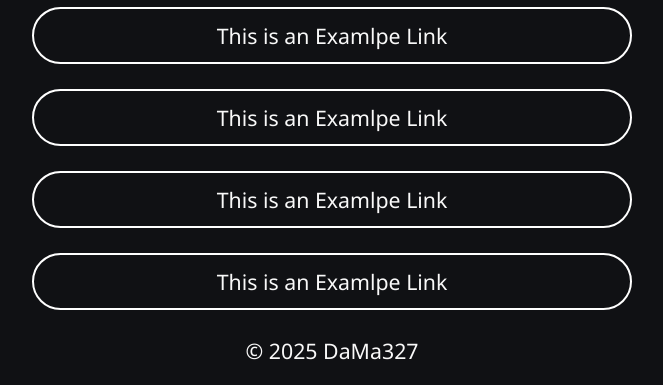
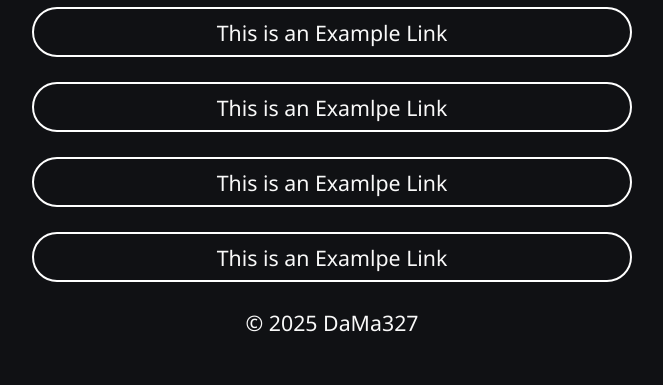
Before and after one commit to DanMaDev327/LinktreeClone, a plain HTML site: page index.html in a window 1280 px wide. Shown: the part 515-900 px from the top of the page, without its empty margins (308-971 px from the left). After the commit the page ends 872 px from the top, so only its background shows below. Drawn offline with Linux system fonts and the light colour scheme.

Commit message:
make li item clickable

```diff
--- a/index.html
+++ b/index.html
@@ -59,7 +59,7 @@
       <nav aria-label="Social Media">
         <ul class="links">
           <li>
-            <a href="index.html">This is an Examlpe Link</a>
+            <a href="index.html"><p>This is an Example Link</p></a>
           </li>
           <li>
             <a href="index.html">This is an Examlpe Link</a>
--- a/style.css
+++ b/style.css
@@ -88,7 +88,7 @@ nav ul {
 }
 nav ul li {
   box-sizing: border-box;
-  padding: 12px 20px;
+  height: 50px;
   margin: auto;
   display: flex;
   flex-direction: row;
@@ -105,8 +105,14 @@ nav ul li:hover {
 }
 
 nav ul li a {
+  display: flex;
   text-decoration: none;
   color: inherit;
+  height: 100%;
+  width: 100%;
+  justify-content: center;
+  align-items: center;
+  text-align: center;
 }
 
 footer {
```
